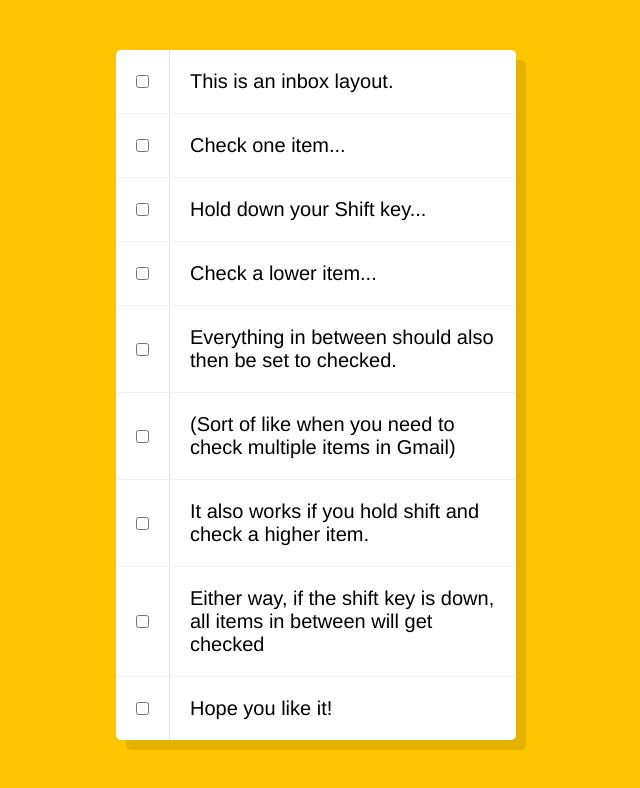
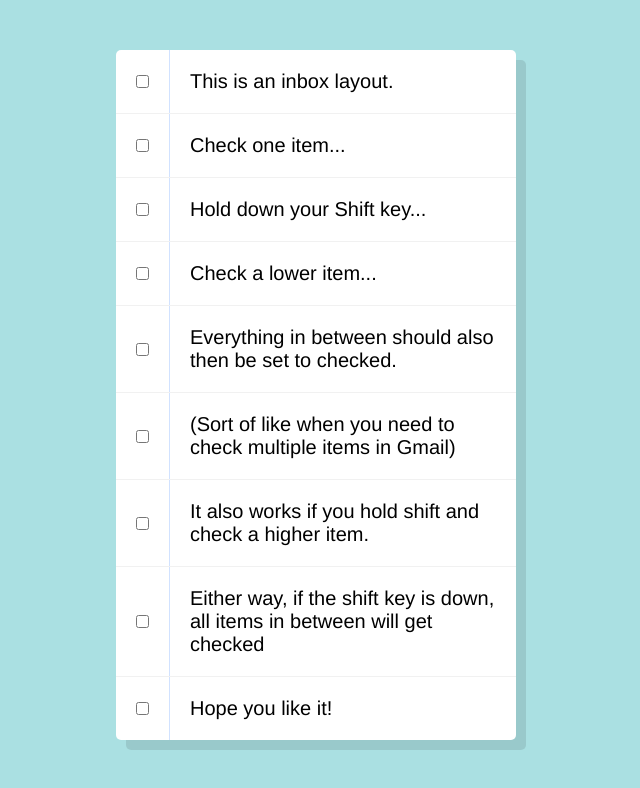
Before and after one commit to marissabellusci/Hold-shift-to-check-multiple-boxes, a plain HTML site: page index.html in a window 1280 px wide. Shown: the whole page, without its empty margins (324-964 px from the left). Drawn offline with Linux system fonts and the light colour scheme.

Commit message:
changed background from yellow to ltblue

```diff
--- a/index.html
+++ b/index.html
@@ -9,7 +9,7 @@
 
     html {
       font-family: sans-serif;
-      background: #ffc600;
+      background: rgb(170, 224, 226);
     }
 
     .inbox {
```
